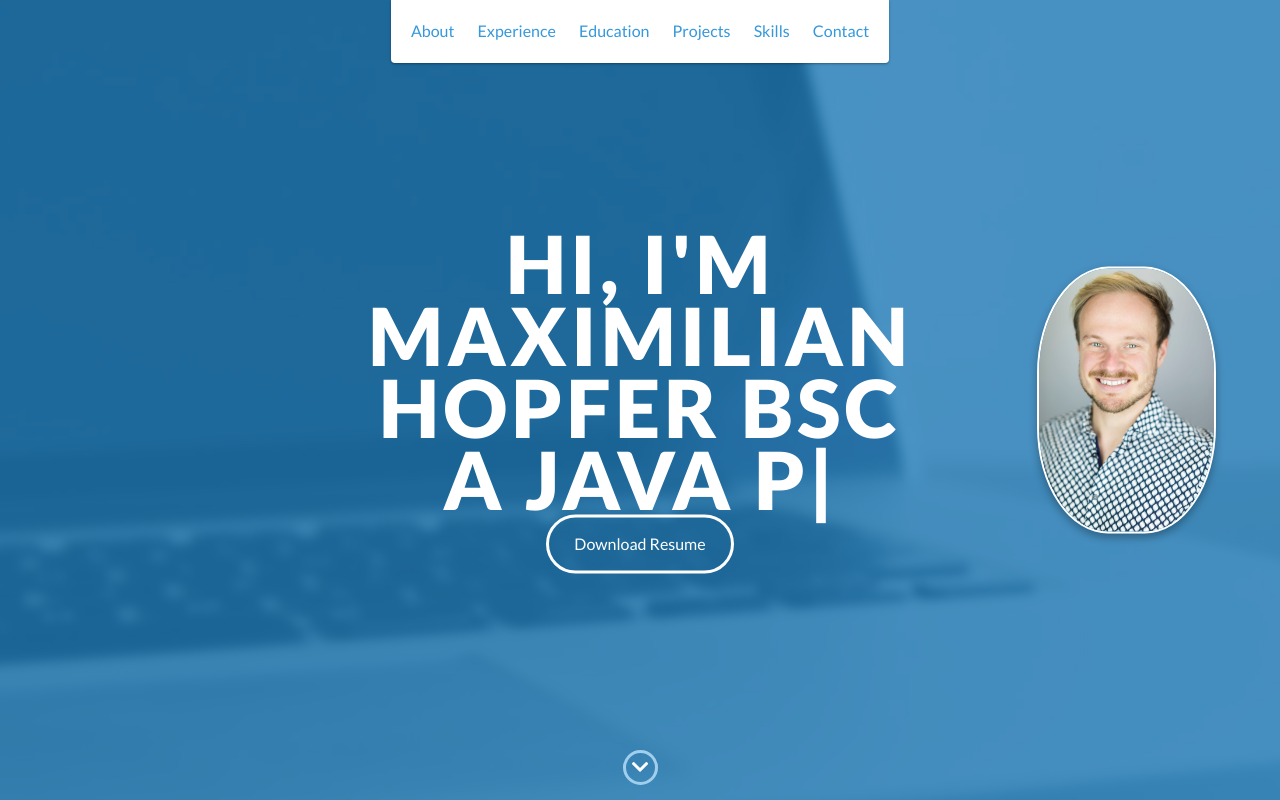
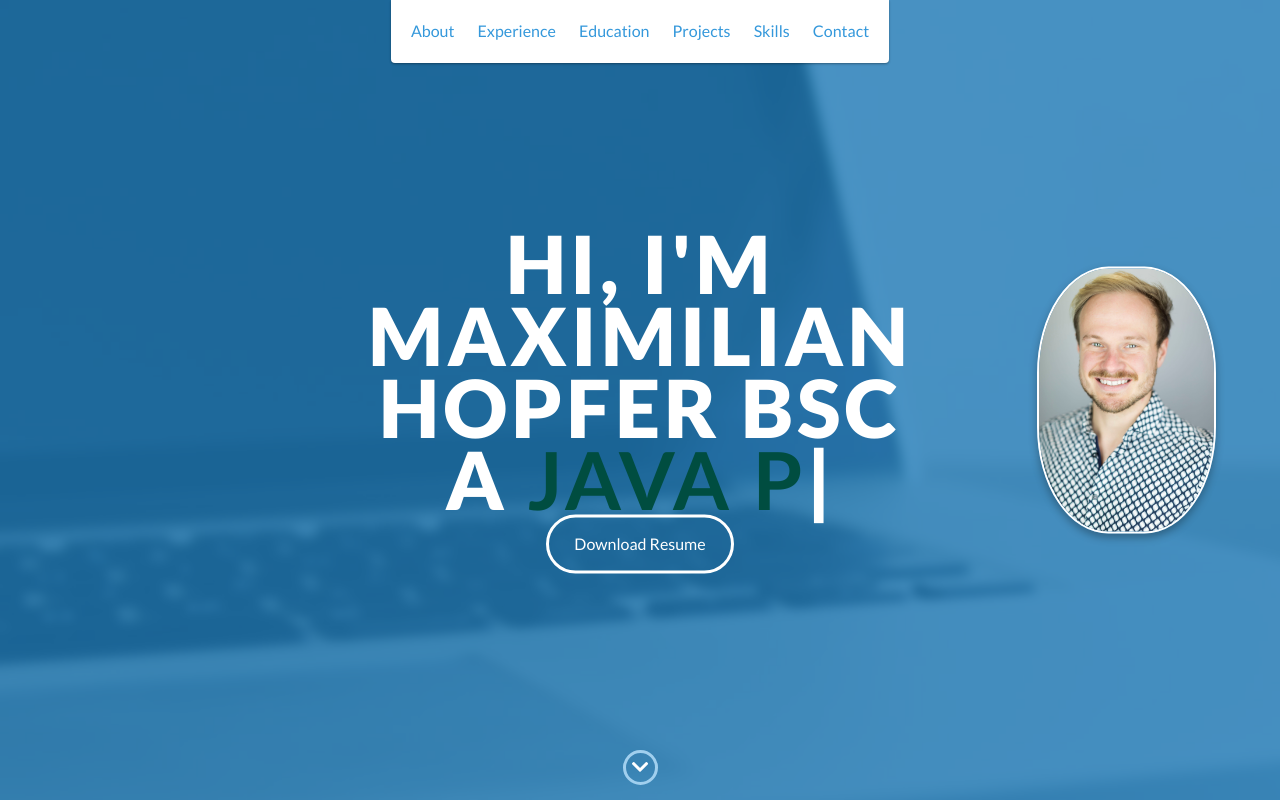
Before and after one commit to hopfinjo/hopfinjo.github.io, a website: page index.html in a window 1280 px wide. Shown: the top 800 px of the page. Drawn offline with nearby package versions, Linux system fonts and the light colour scheme.

Commit message:
Update index.html

```diff
--- a/index.html
+++ b/index.html
@@ -60,7 +60,7 @@
         <div id="lead-content">
 
             <h1>Hi, I'm <span class="teal">Maximilian <br> Hopfer BSC</span></h2>
-            <h1 style="color:#fff">A <span class="typing"></span></h2>
+            <h1 style="color:#fff">A <span class="typing" style="font-weight: 600; color:#004d40"></span></h2>
             <h1>
                 <span class="typing"></span>
             </h1>
```
